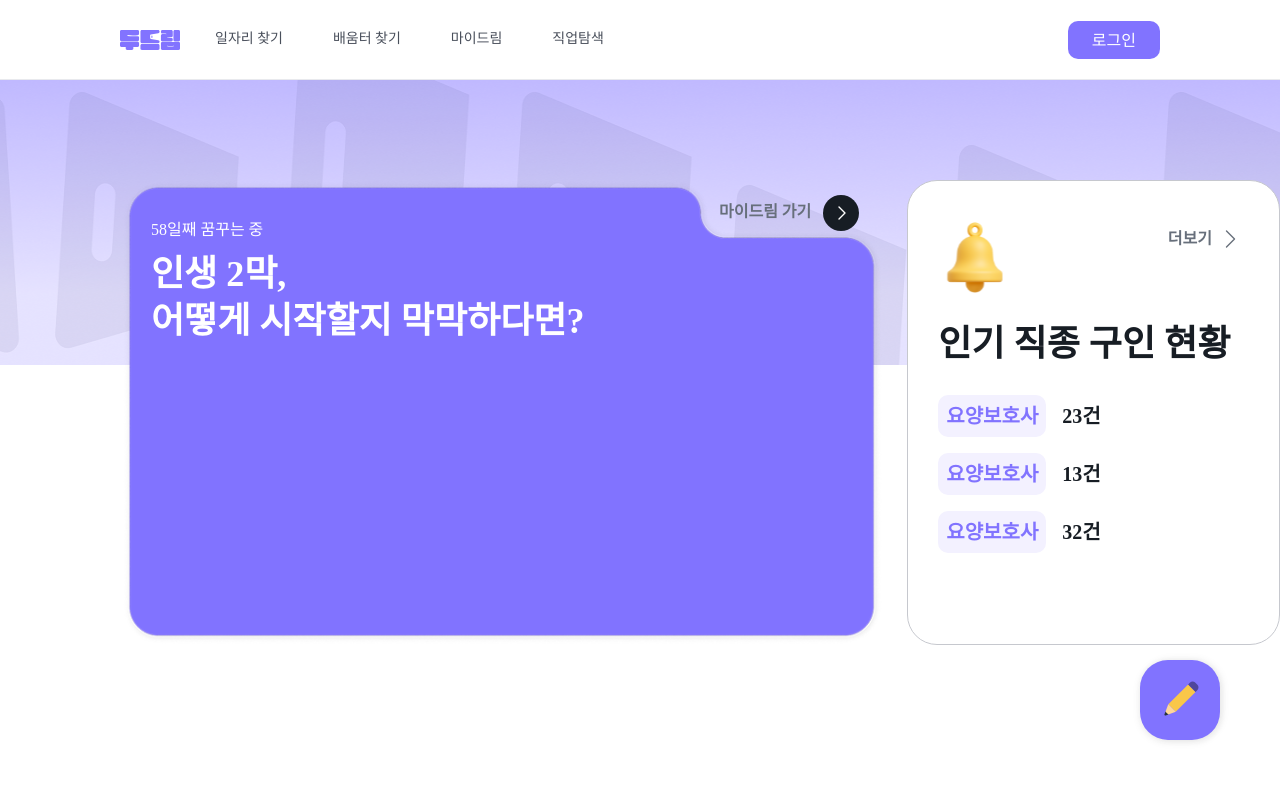
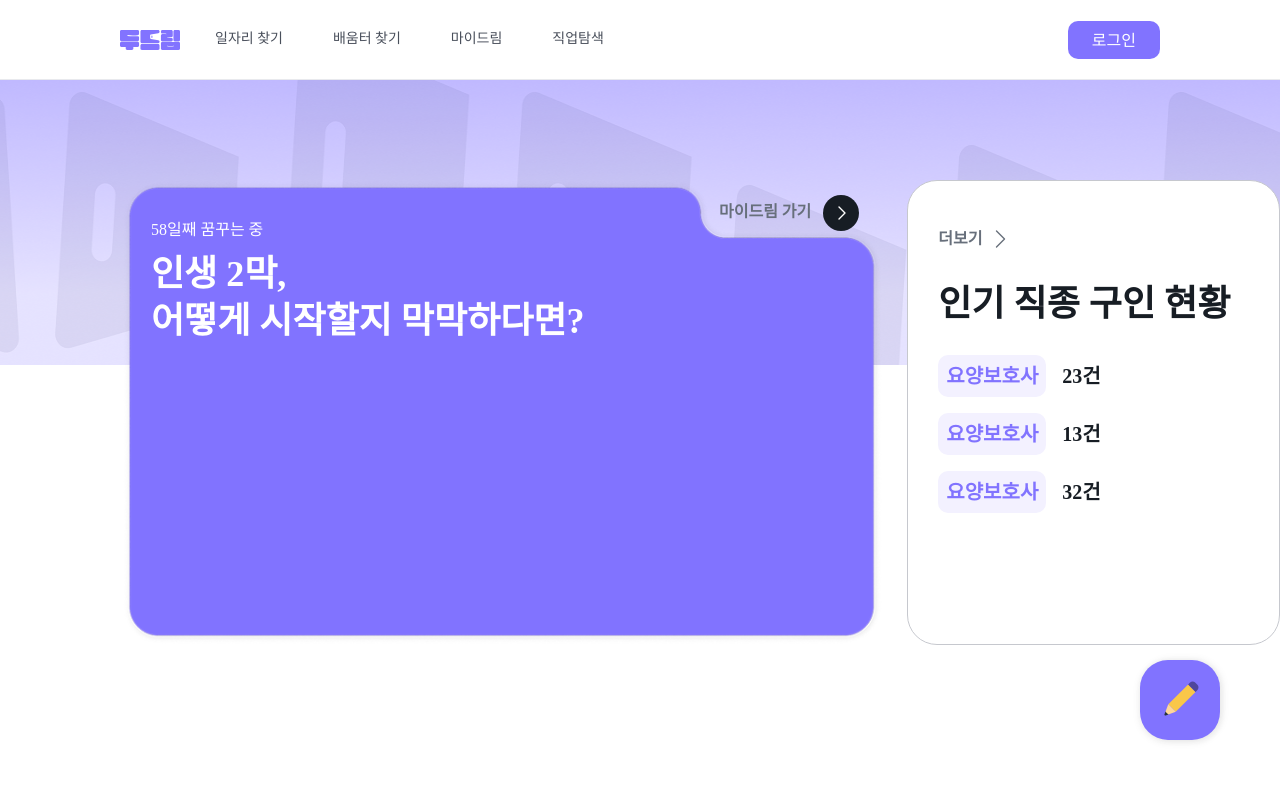
Before and after one commit to TEAM-DoDream/DoDream_FE, a React (Vite) app: page / in a window 1280 px wide. Shown: the top 786 px of the page. Built offline with nearby package versions, Linux system fonts and the light colour scheme; no server answers.

Commit message:
chore: [#51] bell 아이콘 주석처리

```diff
--- a/src/pages/home/components/Banner.tsx
+++ b/src/pages/home/components/Banner.tsx
@@ -1,6 +1,6 @@
 import { HomeBackImage, HomeCard } from './HomeImage';
 import MyDreamArrow from '@assets/icons/myDreamarrow.svg?react';
-import Bell from '@assets/icons/Bell.svg?react';
+// import Bell from '@assets/icons/Bell.svg?react';
 import Arrow from '@assets/icons/arrow.svg?react';
 
 const Banner = () => {
@@ -34,7 +34,7 @@ const Banner = () => {
 
             <div className="flex h-[465px] w-[384px] flex-col items-start rounded-[30px] border border-gray-300 bg-white px-[30px] py-[40px]">
               <div className="flex w-full flex-row items-start justify-between">
-                <Bell />
+                {/* <Bell /> */}
                 <div className="flex flex-row items-center">
                   <div className="text-gray-500 font-B02-SB">더보기 </div>
                   <Arrow />
--- a/src/pages/home/components/LoginBanner.tsx
+++ b/src/pages/home/components/LoginBanner.tsx
@@ -1,6 +1,6 @@
 import { HomeBackImage, HomeCard } from './HomeImage';
 import MyDreamArrow from '@assets/icons/myDreamarrow.svg?react';
-import Bell from '@assets/icons/Bell.svg?react';
+// import Bell from '@assets/icons/Bell.svg?react';
 import Arrow from '@assets/icons/arrow.svg?react';
 import { useState } from 'react';
 import ReadyTab from './tab/ReadyTab';
@@ -75,7 +75,7 @@ const LoginBanner = ({ regionName = '대전 서구' }: LoginBannerProps) => {
 
             <div className="flex h-[465px] w-[384px] flex-col items-start rounded-[30px] border border-gray-300 bg-white px-[30px] py-[40px]">
               <div className="flex w-full flex-row items-start justify-between">
-                <Bell />
+                {/* <Bell /> */}
                 <div className="flex flex-row items-center">
                   <div className="text-gray-500 font-B02-SB">더보기 </div>
                   <Arrow />
```
